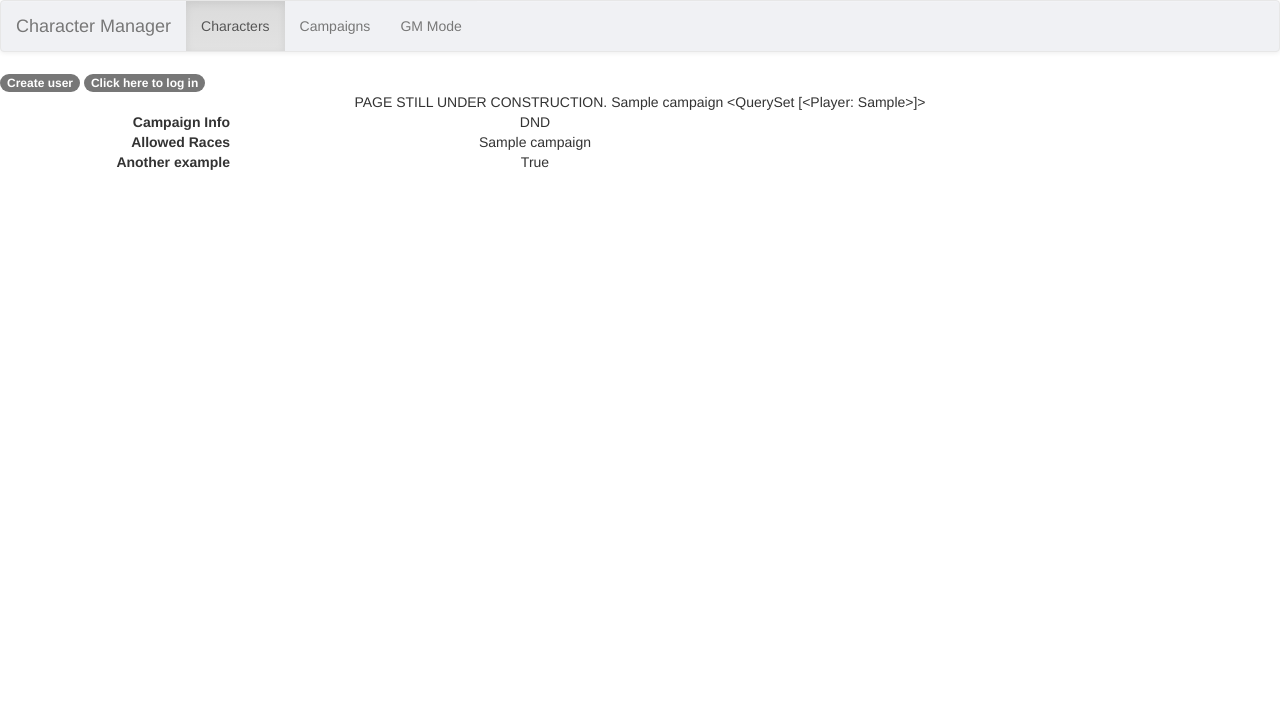
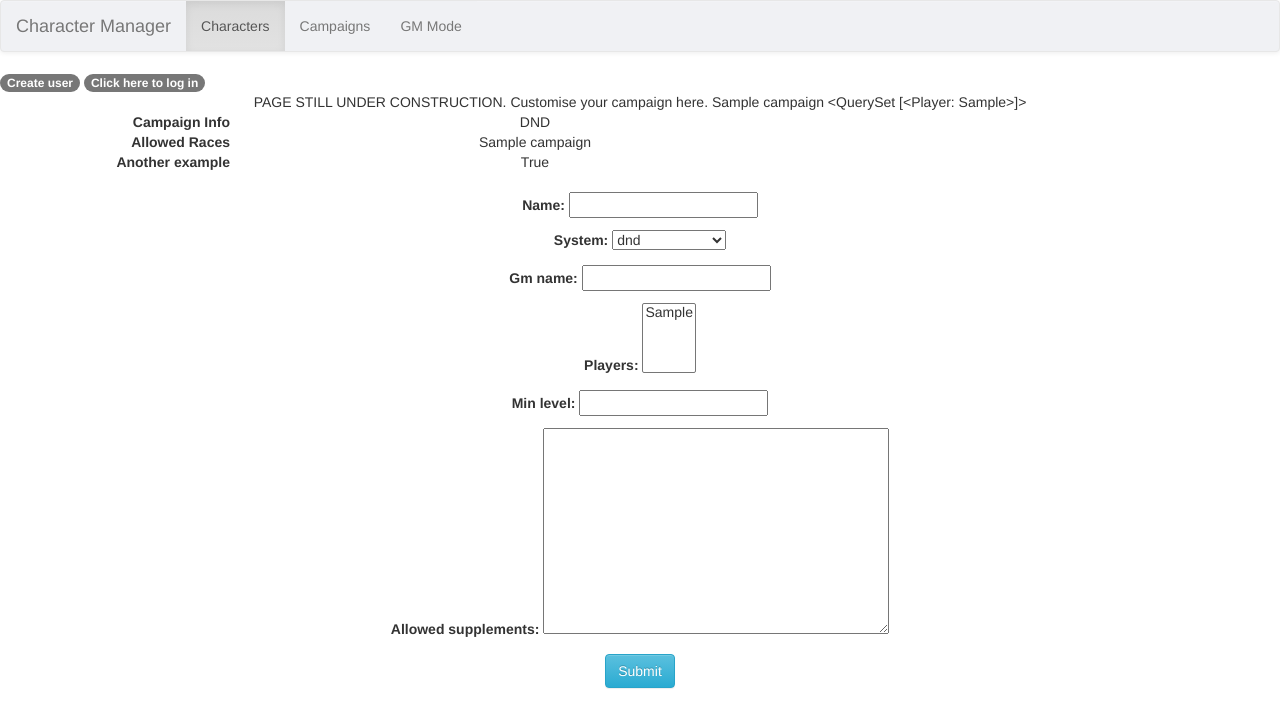
Before and after one commit to taiChantarungsee/roleplaying_manager, a Django app: page /GM/1/ in a window 1280 px wide. Shown: the top 728 px of the page. Run offline with Django 3.2, Linux system fonts and the light colour scheme; tables that the repository leaves empty hold one stand-in row (values such as "Sample post"); some libraries are stand-ins or nearby versions.

Commit message:
Started to change form styling and put a form in the dm detail page.

```diff
--- a/blog/forms.py
+++ b/blog/forms.py
@@ -1,7 +1,7 @@
 from django import forms
 from django.core.exceptions import ValidationError
 
-from .models import Post, Comment, CharacterBase
+from .models import Post, Comment, CharacterBase, Campaign
 
 class PostForm(forms.ModelForm):
 
@@ -26,6 +26,14 @@ class CharacterForm(forms.ModelForm):
 		fields = ('first_name','last_name','age','race','hometown','likes',
 			'relationships')
 
+
+class CampaignForm(forms.ModelForm):
+
+	class Meta:
+
+		model = Campaign
+		fields = ('name','system','gm_name','players','min_level','allowed_supplements')
+
 """ The html for the form should have something like this:
 
 <h1>{{ question.question_text }}</h1>
--- a/blog/models.py
+++ b/blog/models.py
@@ -96,7 +96,7 @@ class CharacterBase(models.Model):
         ,null=True, blank=True )
     hometown = models.CharField(max_length=50, null=True, blank=True )
     likes = models.CharField(max_length=50, null=True, blank=True )
-    relationships = models.CharField(max_length=50, null=True, blank=True )
+    relationships = models.CharField(max_length=50, null=True, blank=True)
 
     def __str__(self):
         return self.first_name
--- a/blog/templates/blog/gm_detail.html
+++ b/blog/templates/blog/gm_detail.html
@@ -7,7 +7,7 @@ $(function(){
 
 </script>
 <div style="text-align:center;">
-	PAGE STILL UNDER CONSTRUCTION.
+	PAGE STILL UNDER CONSTRUCTION. Customise your campaign here.
 	{{campaign}}
 	{{players.all}}
 	<div class="container">
@@ -24,5 +24,15 @@ $(function(){
 			</div>
 		</div>
 	</div>
+	<div id="create_form">
+		<div class="container">
+  			<form action="" name="campaign-form" method="post">{% csrf_token %}
+
+    			{{form.as_p}}
+
+    			<button type="submit" class="save btn btn-info">Submit</button>
+  			</form>
+  		</div>
+	</div>
 </div>
 {% endblock %}
--- a/blog/views.py
+++ b/blog/views.py
@@ -8,7 +8,7 @@ from django.core.urlresolvers import reverse, reverse_lazy
 from django.utils import timezone
 
 from .models import Post, Choice, Question, CharacterBase, Campaign
-from .forms import PostForm, CharacterForm
+from .forms import PostForm, CharacterForm, CampaignForm
 
 def post_list(request):
     posts = Post.objects.filter(published_date__lte=timezone.now()).order_by('published_date')
@@ -112,10 +112,8 @@ def char_builder_list(request):
 
 def character_detail(request, pk):
     character = CharacterBase.objects.get(pk=pk)
-    if request.method == "POST":
-        form = CharacterForm(request.POST, instance = character)
-        print(form)
-        form.save()
+    if request.method == 'POST':
+        form = CharacterForm(request.POST, instance = character) #no save function?
         render(request, 'blog/character_detail.html', {'character':character,
               'form':form})
     else:
@@ -130,7 +128,13 @@ def game_master(request):
 def gm_detail(request, pk):
     campaign = Campaign.objects.get(pk=pk)
     players = campaign.players
-    data = {'campaign':campaign, 'players':players}
+    if request.method == 'POST':
+        form = CampaignForm(request.POST, instance = campaign)
+        render(request, 'blog/gm_detail.html', {'campaign':campaign,
+              'form':form})
+    else:
+        form = CampaignForm(initial={'system':campaign.system})
+    data = {'campaign':campaign, 'players':players, 'form':form}
     return render(request, 'blog/gm_detail.html',data)
 
 def campaign_list(request):
```
Also changed, not shown: blog/migrations/0009_auto_20170901_2115.py (added).
